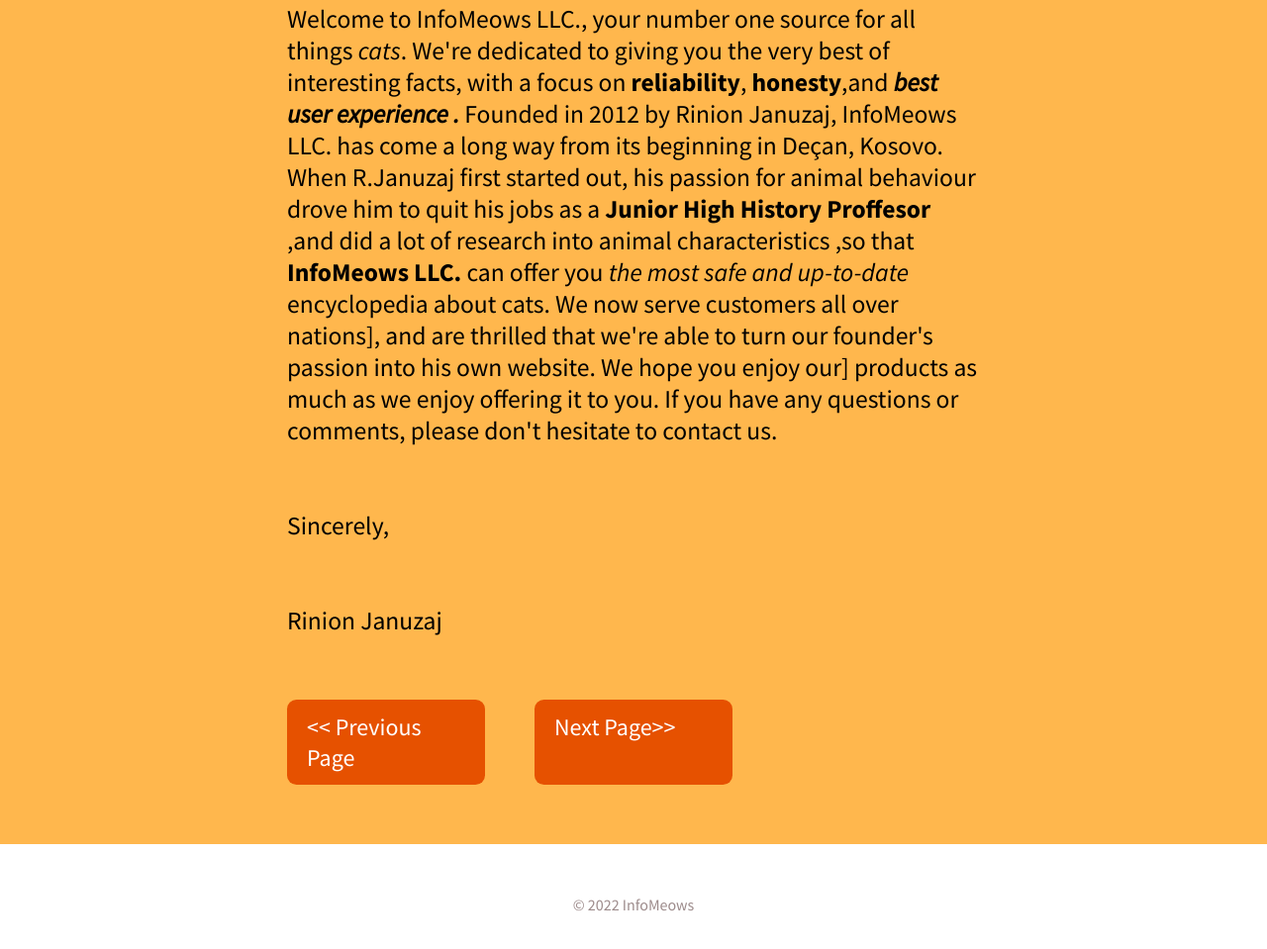
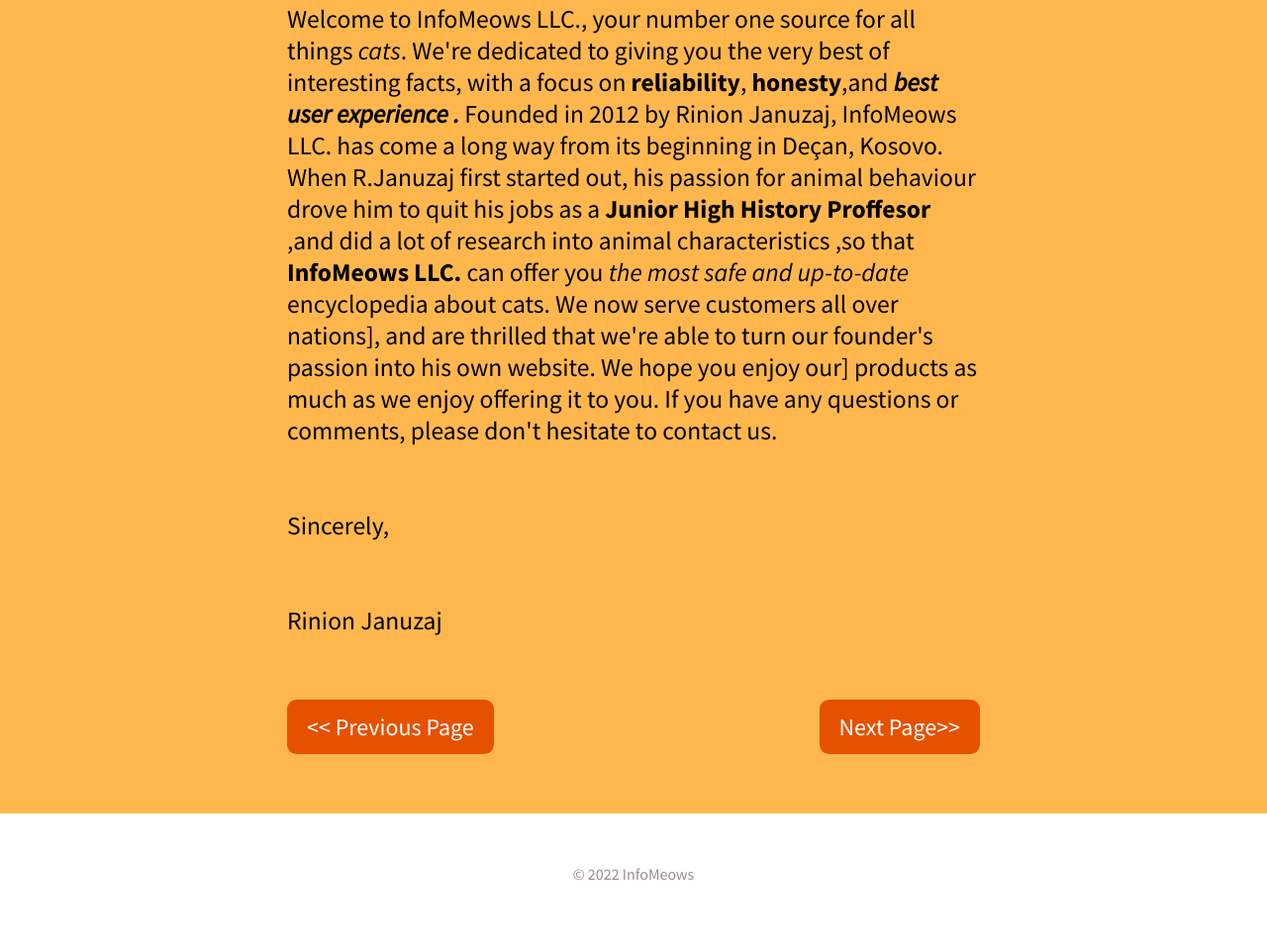
Before and after one commit to rinionjanuzaj/InfoMeows, a plain HTML site: page about.html in a window 1280 px wide. Shown: the part 265-1224 px from the top of the page at 99% size. Drawn offline with Linux system fonts and the light colour scheme.

Commit message:
Update style.css

```diff
--- a/style.css
+++ b/style.css
@@ -218,3 +218,7 @@ line-height: 2rem;
 grid-column-gap: 50px;
 grid-row-gap: ;
 }
+.buttons{
+    display: flex;
+    justify-content: space-between;
+}
```
